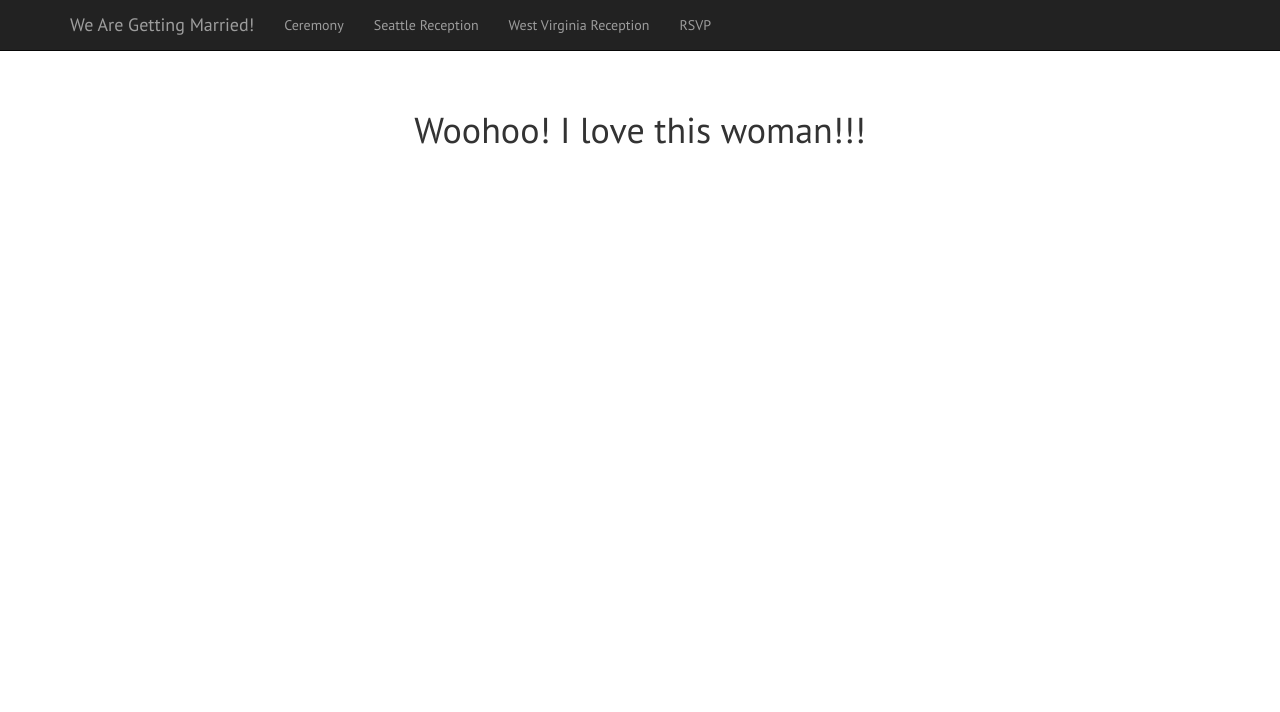
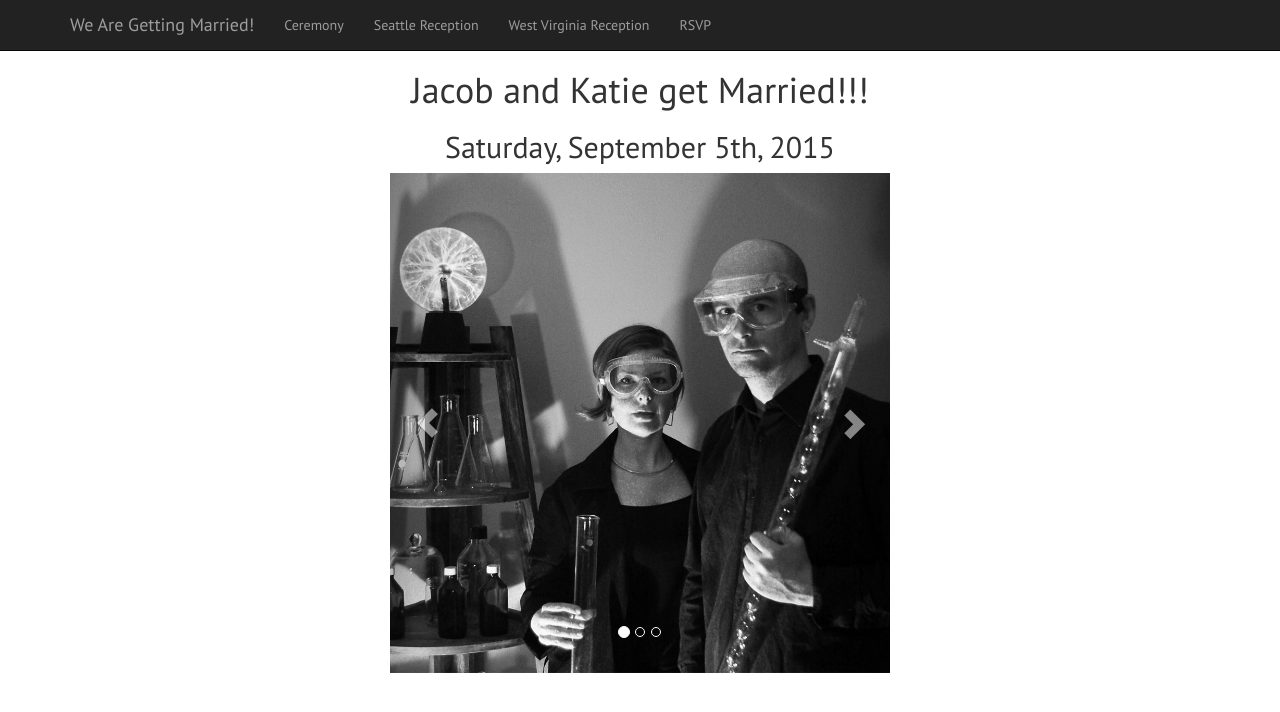
Before and after one commit to jsayles/wedding, a Django app: page / in a window 1280 px wide. Shown: the top 712 px of the page. Run offline with Django 3.2, Linux system fonts and the light colour scheme; some libraries are stand-ins or nearby versions.

Commit message:
a slide show of us and a map to the venue

```diff
--- a/static/css/wedding.css
+++ b/static/css/wedding.css
@@ -4,6 +4,18 @@ body {
 }
 
 #content {
-	padding: 40px 15px;
 	text-align: center;
 }
+
+.carousel {
+	margin: 0 auto;
+	width: 500px;
+}
+.carousel-inner img {
+	width: 500px;
+}
+
+#skansonia_map {
+	padding-top: 10px;
+	height: 300px;
+}
--- a/wedding/templates/home.html
+++ b/wedding/templates/home.html
@@ -1,5 +1,35 @@
 {% extends "base.html" %}
 
 {% block content %}
-<h1>Woohoo!  I love this woman!!!</h1>
+<h1>Jacob and Katie get Married!!!</h1>
+<h2>Saturday, September 5th, 2015</h2>
+
+<div id="carousel-container">
+<div id="carousel-generic" class="carousel slide" data-ride="carousel">
+	<ol class="carousel-indicators">
+		<li data-target="#carousel-generic" data-slide-to="0" class="active"></li>
+		<li data-target="#carousel-generic" data-slide-to="1" class=""></li>
+		<li data-target="#carousel-generic" data-slide-to="2" class=""></li>
+	</ol>
+	<div class="carousel-inner" role="listbox">
+		<div class="item active">
+			<img src="/static/img/us3.jpg" data-holder-rendered="true">
+		</div>
+		<div class="item">
+			<img src="/static/img/us1.jpg" data-holder-rendered="true">
+		</div>
+		<div class="item">
+			<img src="/static/img/us2.jpg" data-holder-rendered="true">
+		</div>
+	</div>
+	<a class="left carousel-control" href="#carousel-generic" role="button" data-slide="prev">
+		<span class="glyphicon glyphicon-chevron-left" aria-hidden="true"></span>
+		<span class="sr-only">Previous</span>
+	</a>
+	<a class="right carousel-control" href="#carousel-generic" role="button" data-slide="next">
+		<span class="glyphicon glyphicon-chevron-right" aria-hidden="true"></span>
+		<span class="sr-only">Next</span>
+	</a>
+</div>
+</div>
 {% endblock %}
--- a/wedding/templates/reception.html
+++ b/wedding/templates/reception.html
@@ -2,5 +2,8 @@
 
 {% block content %}
 <h1>Seattle Wedding Reception</h1>
-<strong>Coming Soon...</strong>
+<h2>Saturday, September 5th, 2015</h2>
+<h2>7-11PM</h2>
+
+<strong>More Soon...</strong>
 {% endblock %}
--- a/wedding/templates/wv_reception.html
+++ b/wedding/templates/wv_reception.html
@@ -2,5 +2,8 @@
 
 {% block content %}
 <h1>West Virginia Reception</h1>
-<strong>Coming Soon...</strong>
+<h2>Saturday, September 12th, 2015</h2>
+<h2>7-11PM</h2>
+
+<strong>More Soon...</strong>
 {% endblock %}
```
Also changed, not shown: wedding/templates/ceremony.html (+10 -2 lines), static/img/skansonia.jpg (added), static/img/skansonia_map.png (added), static/img/us1.jpg (added), static/img/us2.jpg (added), static/img/us3.jpg (added), static/img/us4.jpg (added).
